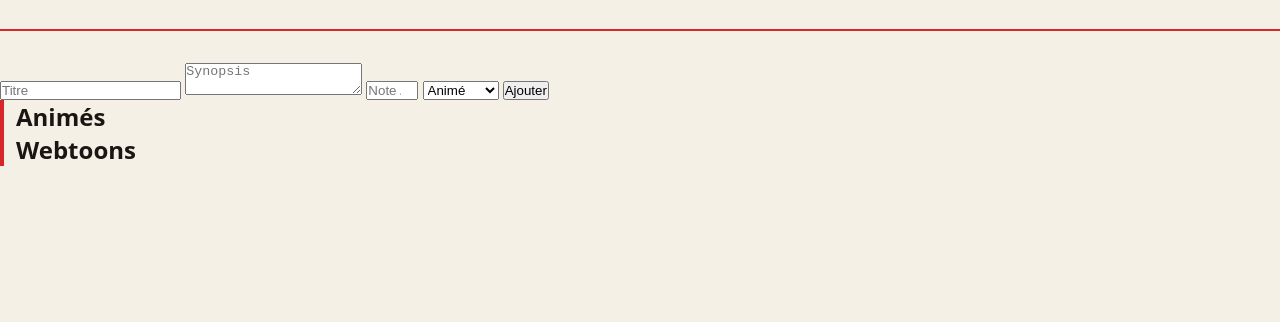
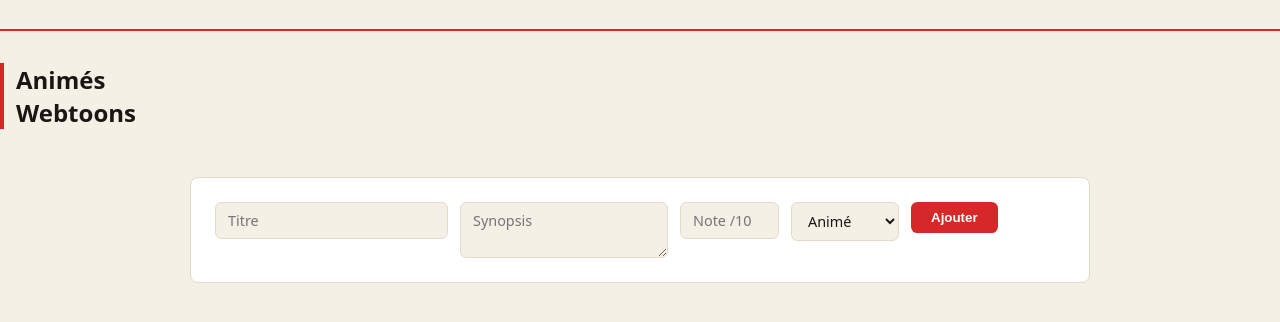
Before and after one commit to Moucharaf-OD/mon-tracker-anime, a website: page index.html in a window 1280 px wide. Shown: the part 158-480 px from the top of the page. Drawn offline with Linux system fonts and the light colour scheme; no server answers.

Commit message:
ajustements visuels : largeur des cartes, alignement des boutons en bas, repositionnement et style du formulaire

```diff
--- a/index.html
+++ b/index.html
@@ -13,18 +13,7 @@
         <button id="bouton-theme">&#127769; Mode sombre</button>
     </header>
 
-    <form id="formulaire-ajout">
-        <input type="text" id="input-titre" placeholder="Titre" required>
-        <textarea id="input-synopsis" placeholder="Synopsis"></textarea>
-        <input type="number" id="input-note" placeholder="Note /10" min="0" max="10" required>
 
-        <select id="input-type">
-            <option value="anime">Animé</option>
-            <option value="webtoon">Webtoon</option>
-        </select>
-
-        <button type="submit">Ajouter</button>
-    </form>
 
     <main>
         <section id="section-animes">
@@ -41,6 +30,19 @@
 
     </main>
 
+    <form id="formulaire-ajout">
+        <input type="text" id="input-titre" placeholder="Titre" required>
+        <textarea id="input-synopsis" placeholder="Synopsis"></textarea>
+        <input type="number" id="input-note" placeholder="Note /10" min="0" max="10" required>
+
+        <select id="input-type">
+            <option value="anime">Animé</option>
+            <option value="webtoon">Webtoon</option>
+        </select>
+
+        <button type="submit">Ajouter</button>
+    </form>
+
     <script src="script.js"></script>
 </body>
 </html>
--- a/style.css
+++ b/style.css
@@ -59,7 +59,7 @@ h2 {
 /* grille de cartes */
 .grille-cartes {
   display: grid;
-  grid-template-columns: repeat(auto-fill, minmax(180px, 1fr));
+  grid-template-columns: repeat(auto-fill, minmax(220px, 1fr));
   gap: 1.5rem;
   padding: 0 1rem;
 }
@@ -70,7 +70,18 @@ h2 {
   border: 1px solid var(--bordure);
   border-radius: 0.5rem;
   overflow: hidden;
+   display: flex;
+  flex-direction: column;
+  height: 100%;
   transition: transform 0.2s ease;
+}
+
+.actions-carte {
+  display: flex;
+  justify-content: space-between;
+  align-items: center;
+  padding: 0 0.75rem 0.75rem;
+  margin-top: auto;
 }
 
 .carte:hover {
@@ -141,3 +152,38 @@ h2 {
 .bouton-modifier:hover {
   background-color: var(--bordure);
 }
+
+#formulaire-ajout {
+  display: flex;
+  flex-wrap: wrap;
+  gap: 0.75rem;
+  align-items: flex-start;
+  max-width: 900px;
+  margin: 3rem auto 2rem;
+  padding: 1.5rem;
+  background-color: var(--carte);
+  border: 1px solid var(--bordure);
+  border-radius: 0.5rem;
+}
+
+#formulaire-ajout input,
+#formulaire-ajout textarea,
+#formulaire-ajout select {
+  background-color: var(--fond);
+  color: var(--texte);
+  border: 1px solid var(--bordure);
+  border-radius: 0.4rem;
+  padding: 0.5rem 0.75rem;
+  font-family: inherit;
+  font-size: 0.9rem;
+}
+
+#formulaire-ajout button[type="submit"] {
+  background-color: var(--accent);
+  color: white;
+  border: none;
+  border-radius: 0.4rem;
+  padding: 0.5rem 1.25rem;
+  font-weight: bold;
+  cursor: pointer;
+}
```
